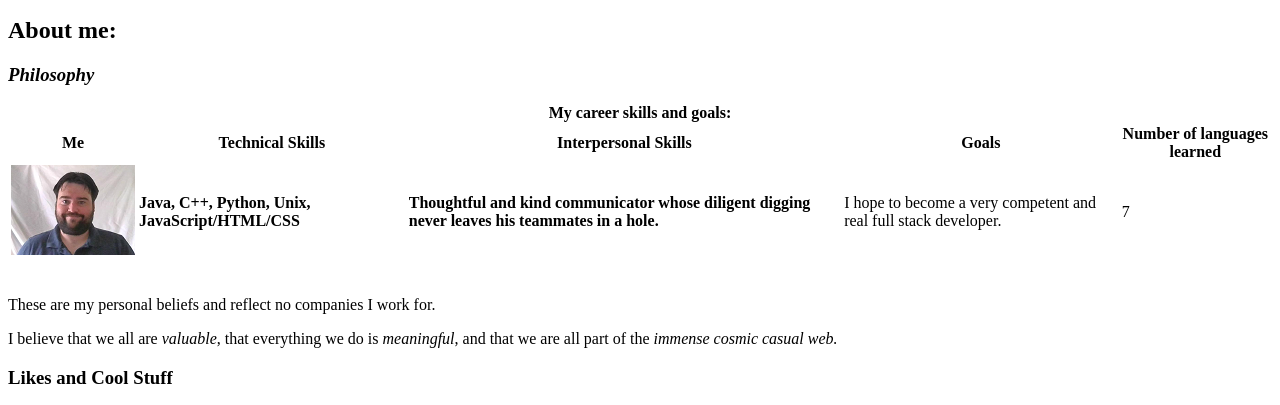
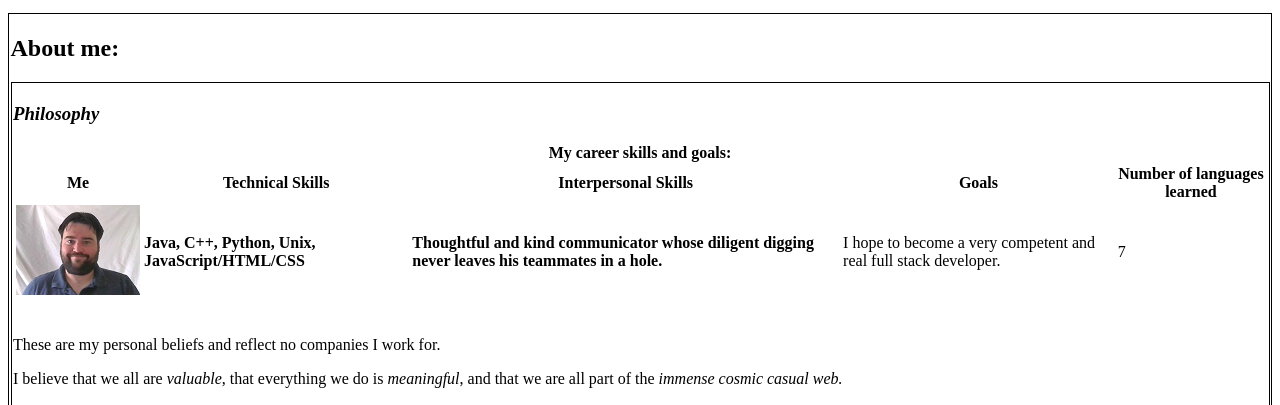
Before and after one commit to Donttestturing/cse134-hw2, a plain HTML site: page index.html in a window 1280 px wide. Shown: the part 720-1125 px from the top of the page. Drawn offline with Linux system fonts and the light colour scheme.

Commit message:
add style tag and tiny bit of style

```diff
--- a/index.html
+++ b/index.html
@@ -5,6 +5,13 @@
         <meta charset="utf-8">
         <title> Brendan's Website </title>
         <link rel="icon" href="/content/images/Photo_of_me.png"/> <!-- Adding favicon which is pic of me currently-->
+        <!-- demoing small amount of style, just borders for sections -->
+        <style>
+            section {
+                border: 1px solid;
+                padding: 1.5px;
+            }
+        </style>
     </head>
     <body>
         <header>
```
Also changed, not shown: experiments/index.html (+2 -1 lines).
